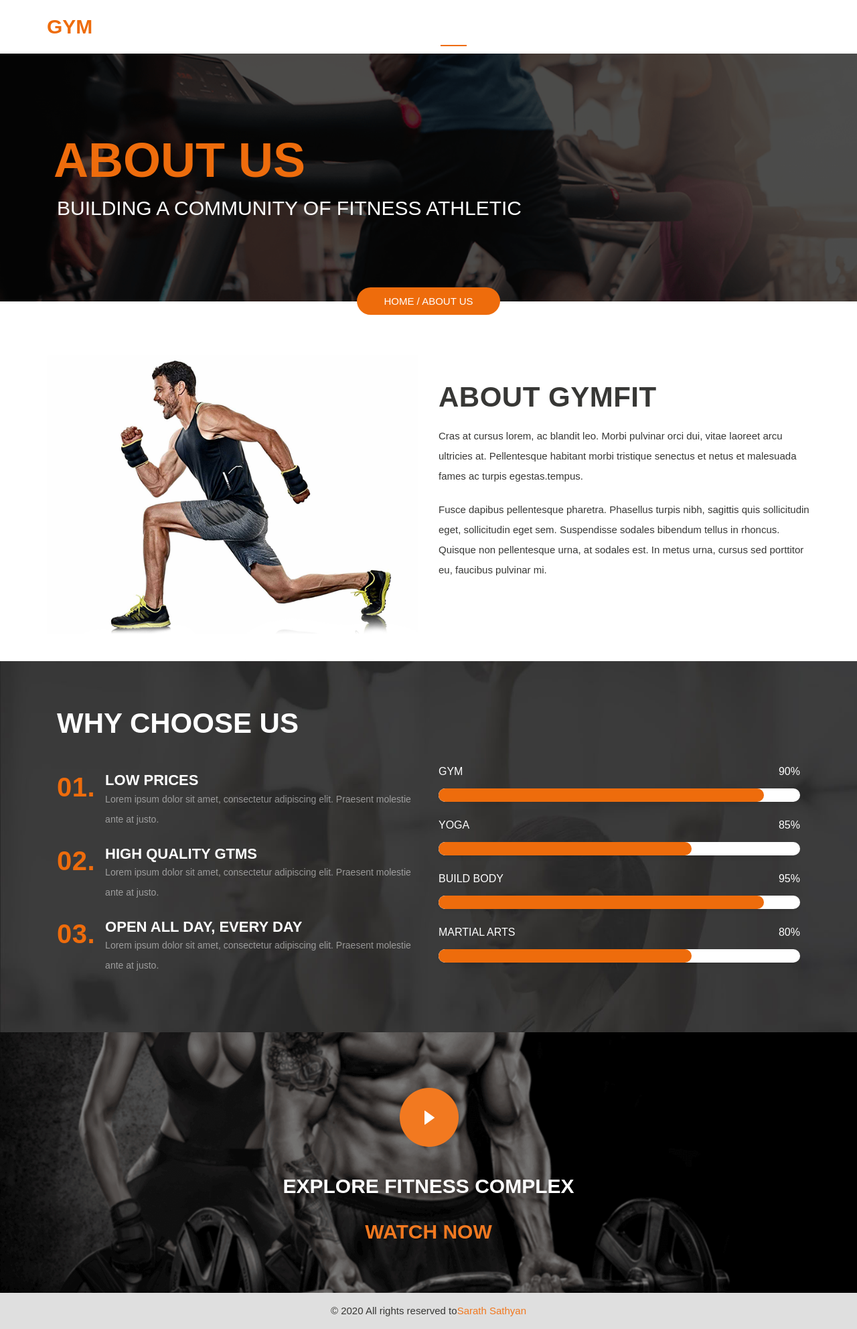
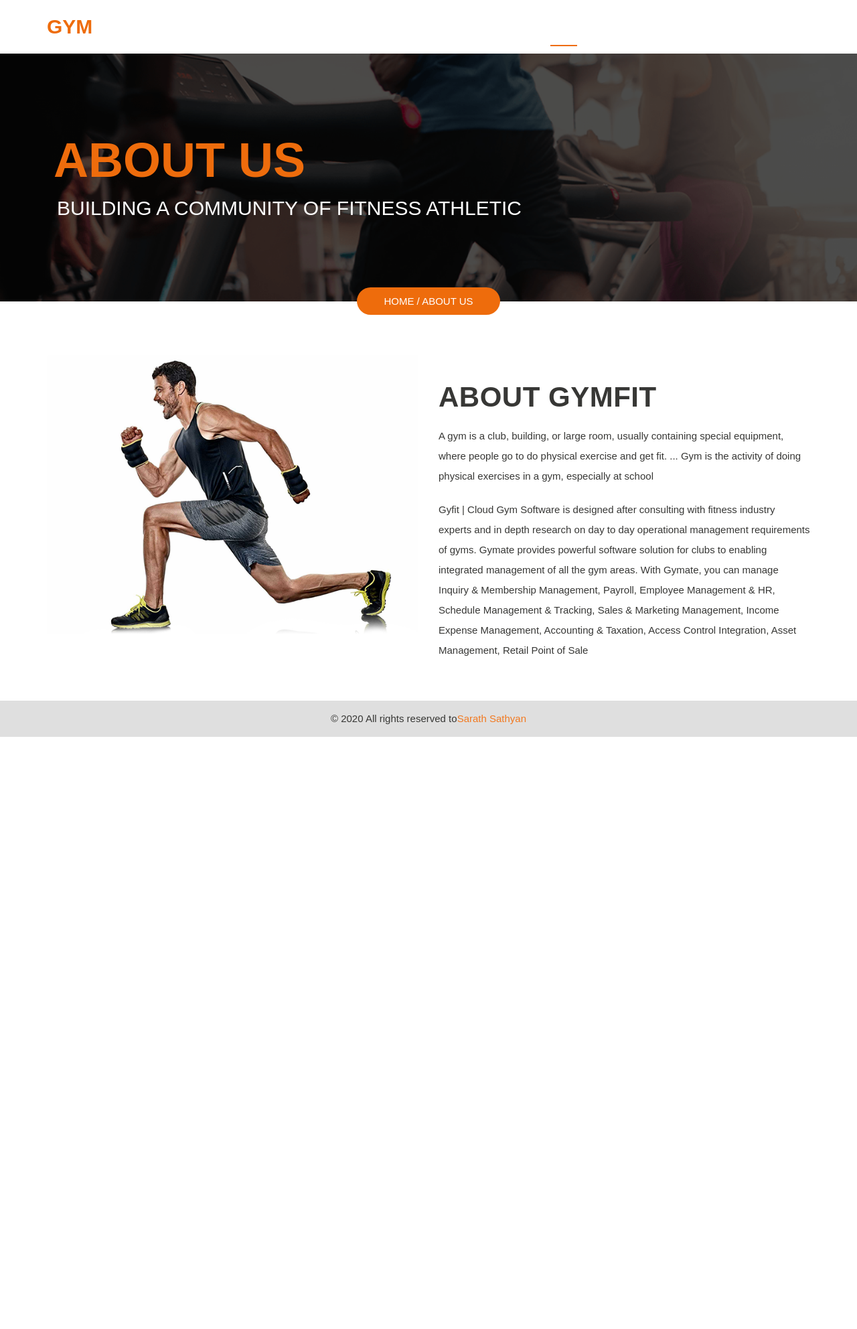
Before and after one commit to Sarathsathyan/GymManagement, a Django app: page /about/ in a window 1280 px wide. Shown: the whole page at 67% size. After the commit the page ends 1100 px from the top, so only its background shows below. Run offline with Django 3.2, Linux system fonts and the light colour scheme; some libraries are stand-ins or nearby versions.

Commit message:
Second commit

```diff
--- a/GymSystem/admin.py
+++ b/GymSystem/admin.py
@@ -1,5 +1,7 @@
 from django.contrib import admin
-from .models import Register
+from .models import Register,Contact,Reviews
 # Register your models here.
 
 admin.site.register(Register)
+admin.site.register(Contact)
+admin.site.register(Reviews)
--- a/GymSystem/views.py
+++ b/GymSystem/views.py
@@ -1,13 +1,42 @@
-from django.shortcuts import render
+import re
+from django.shortcuts import render,redirect
 from GymManagement.settings import EMAIL_HOST_USER
 from django.core.mail import send_mail
+from django.contrib import messages
+from email_validator import validate_email, EmailNotValidError
+from .models import Register,Contact,Reviews
 # Create your views here.
 
 def index(request):
+    if request.method == 'POST':
+        name = request.POST['name']
+        email = request.POST['email']
+        message = request.POST['message']
+
+        if name.isdigit():
+            messages.error(request,'Enter valid name')
+        regex = re.compile('[@_!#$%^&*()<>?/\|}{~:]')
+        if regex.search(name):
+            messages.error(request, 'Name cannot have special characters')
+            return redirect('contact')
+        if Reviews.objects.filter(email=email).exists():
+            messages.error(request, 'Review is already submitted by using this Email ID')
+            return redirect('index')
+        try:
+            v = validate_email(email)
+            val_email = v["email"]
+        except EmailNotValidError as e:
+            messages.error(request, 'Invalid Email ID')
+            return redirect('admin_add_user')
+        data = Reviews(name=name, email=email, message=message)
+        data.save()
+        messages.success(request,'Review submitted successfully')
+
     return render(request,'GymPages/index.html')
 
 def courses(request):
     return render(request,'GymPages/classes.html')
+
 
 # Single class
 def single(request,id):
@@ -58,6 +87,24 @@ def single(request,id):
         'img':img,
     }
 
+    if request.method == 'POST':
+        event = request.POST['event']
+        name = request.POST['name']
+        mobile = request.POST['mobile']
+        email = request.POST['email']
+        state = request.POST['stt']
+        district = request.POST['district']
+        address = request.POST['address']
+
+        if name.isdigit():
+            messages.error(request,"Name is not valid")
+            print("errror")
+            return redirect('single',id)
+        data = Register(event=event,name=name,phone=mobile,email=email,state=state,district=district,address=address)
+        data.save()
+        messages.success(request,"Successfully submitted")
+
+
     return render(request,'GymPages/single_class.html',context)
 
 
@@ -65,13 +112,27 @@ def contact(request):
     if request.method == 'POST':
         print('start')
         name = request.POST['name']
-        user_mob = request.POST['mobile']
+        user_mob = request.POST['phone']
         user_message = request.POST['message']
         message2 ="Message from Admin : Thanks for your response ! We will go through your requirements"
         phone = "For any queries you can contact : 9539247954 "
         email = request.POST['email']
+        regex = re.compile('[@_!#$%^&*()<>?/\|}{~:]')
+        if regex.search(name):
+            messages.error(request, 'Name cannot have special characters')
+            return redirect('contact')
+        try:
+            v = validate_email(email)
+            val_email = v["email"]
+        except EmailNotValidError as e:
+            messages.error(request, 'Invalid Email ID')
+            return redirect('contact')
+        data = Contact(name=name, phone=user_mob, email=email, message=user_message)
+        data.save()
+
         send_mail(message2,phone,EMAIL_HOST_USER,[email],fail_silently=False)
         print('sucess')
+        messages.success(request,"Successfully submitted")
         return render(request,'GymPages/contact.html')
 
     return render(request,'GymPages/contact.html')
--- a/templates/GymPages/about.html
+++ b/templates/GymPages/about.html
@@ -33,8 +33,8 @@
         <div class="col-md-6">
           <div class="inner_about_con">
             <h1>About gymfit</h1>
-            <p>Cras at cursus lorem, ac blandit leo. Morbi pulvinar orci dui, vitae laoreet arcu ultricies at. Pellentesque habitant morbi tristique senectus et netus et malesuada fames ac turpis egestas.tempus.</p>
-            <p>Fusce dapibus pellentesque pharetra. Phasellus turpis nibh, sagittis quis sollicitudin eget, sollicitudin eget sem. Suspendisse sodales bibendum tellus in rhoncus. Quisque non pellentesque urna, at sodales est. In metus urna, cursus sed porttitor eu, faucibus pulvinar mi.</p>
+            <p>A gym is a club, building, or large room, usually containing special equipment, where people go to do physical exercise and get fit. ... Gym is the activity of doing physical exercises in a gym, especially at school</p>
+              <p>Gyfit | Cloud Gym Software is designed after consulting with fitness industry experts and in depth research on day to day operational management requirements of gyms. Gymate provides powerful software solution for clubs to enabling integrated management of all the gym areas. With Gymate, you can manage Inquiry & Membership Management, Payroll, Employee Management & HR, Schedule Management & Tracking, Sales & Marketing Management, Income Expense Management, Accounting & Taxation, Access Control Integration, Asset Management, Retail Point of Sale</p>
           </div>
         </div>
       </div>
@@ -42,73 +42,9 @@
   </section>
   <!-- about end-->
 
-  <!-- why choose us start-->
-  <section class="why_choose">
-    <div class="container">
-      <div class="row">
-        <div class="col-md-6">
-          <div class="choose_detail">
-            <h1>Why Choose Us</h1>
-          </div>
-          <div class="plan_box">
-            <div class="plan_number">
-              <h2>01.</h2>
-            </div>
-            <div class="plan_detail">
-              <h3>Low Prices</h3>
-              <p>Lorem ipsum dolor sit amet, consectetur adipiscing elit. Praesent molestie ante at justo.</p>
-            </div>
-          </div>
-          <div class="plan_box">
-            <div class="plan_number">
-              <h2>02.</h2>
-            </div>
-            <div class="plan_detail">
-              <h3>High Quality Gtms</h3>
-              <p>Lorem ipsum dolor sit amet, consectetur adipiscing elit. Praesent molestie ante at justo.</p>
-            </div>
-          </div>
-          <div class="plan_box">
-            <div class="plan_number">
-              <h2>03.</h2>
-            </div>
-            <div class="plan_detail">
-              <h3>Open All Day, Every Day</h3>
-              <p>Lorem ipsum dolor sit amet, consectetur adipiscing elit. Praesent molestie ante at justo.</p>
-            </div>
-          </div>
-        </div>
-        <div class="col-md-6">
-          <div class="container-skills">
-          <div class="progress_box">
-        <ul class='skills'>
-            <li class='progressbar1'   data-width='90' data-target='90' data-percentage="90%">Gym </li>
-            <li class='progressbar1'   data-width='70' data-target='85' data-percentage="85%">YOGA</li>
-            <li class='progressbar1'   data-width='90' data-target='95' data-percentage="95%">BUILD BODY</li>
-            <li class='progressbar1'   data-width='70' data-target='80' data-percentage="80%">MARTIAL ARTS</li>
-        </ul>
 
-
-		 </div>
-				</div>
-        </div>
-      </div>
-    </div>
-  </section>
   <!-- why choose us end-->
 
 
 
-  <!-- Video start -->
-  <section class="video_sec">
-    <div class="container-fluid">
-      <div class="row"> <a class="video-link" href="../../../../../external.html?link=https://www.youtube.com/embed/AulGwjIv3m8" data-width="550" data-height="350"> <img src="assets/images/play.png" alt=""> </a>
-        <h2>Explore Fitness Complex </h2>
-        <h2 class="orange_text">Watch now </h2>
-      </div>
-    </div>
-  </section>
-  <!-- Video end -->
-
-
 {% endblock %}
--- a/templates/GymPages/contact.html
+++ b/templates/GymPages/contact.html
@@ -25,6 +25,7 @@
 
   <!-- contact start-->
   <section class="contact_detail">
+      {% include 'partials/_alerts.html' %}
     <div class="container">
       <div class="row">
         <div class="col-lg-6 col-md-10">
--- a/templates/partials/_footer.html
+++ b/templates/partials/_footer.html
@@ -10,7 +10,7 @@
 
     <div class="footer-bottom">
       <div class="auto-container text-center">
-        © 2020 All rights reserved to<a href="#">Sarath Sathyan</a>
+        © 2020 All rights reserved to<a href="https://www.linkedin.com/in/sarath-sathyan-2238501a0/">Sarath Sathyan</a>
       </div>
     </div>
   </footer>
--- a/templates/partials/_header.html
+++ b/templates/partials/_header.html
@@ -37,12 +37,7 @@
                 <li class="nav-link">
                   <a href="{% url 'classes' %}" class="js-scroll-trigger">COURSES</a>
                 </li>
-                <li class="nav-link">
-                  <a href="shedule.html" class="js-scroll-trigger">SCHEDULE</a>
-                </li>
-                <li class="nav-link">
-                  <a href="blogpage.html" class="js-scroll-trigger">BLOG</a>
-                </li>
+
                 <li class="nav-link">
                   <a href="{% url 'contact' %}" class="js-scroll-trigger">CONTACT US</a>
                 </li>
```
Also changed, not shown: GymSystem/models.py (+18 -0 lines), templates/GymPages/index.html (+7 -6 lines), templates/GymPages/single_class.html (+10 -7 lines), templates/partials/_alerts.html (added, +21 -0 lines), GymSystem/migrations/0002_register_event.py (added), GymSystem/migrations/0003_contact.py (added), db.sqlite3.
